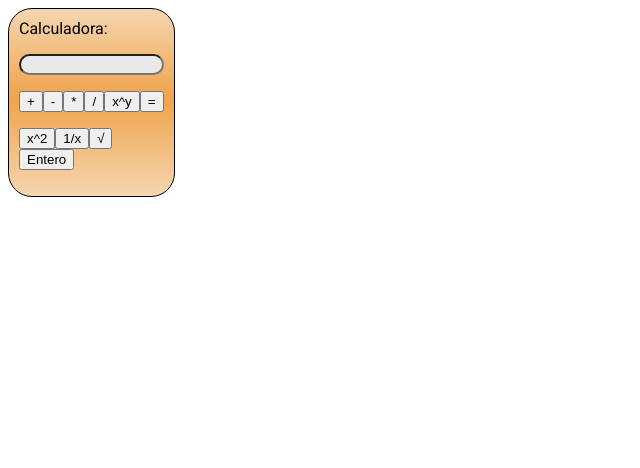
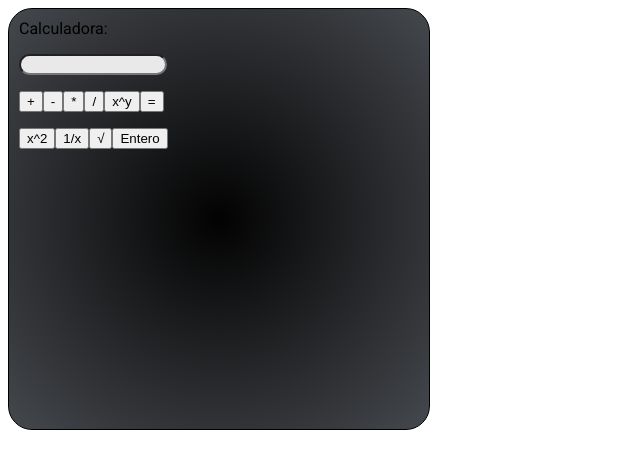
Before and after one commit to JosepPablo/RoundCalculator, a plain HTML site: page www/index.html in a window 1280 px wide. Shown: the whole page, without its empty margins (0-640 px from the left). Drawn offline with Linux system fonts and the light colour scheme.

Commit message:
gradiente

```diff
--- a/www/index.html
+++ b/www/index.html
@@ -6,34 +6,7 @@
     <meta charset="UTF-8">
     <meta name="viewport" content="width=device-width, initial-scale=1">
     <link href="https://fonts.googleapis.com/css?family=Roboto" rel="stylesheet" type="text/css">
-    <style>
-        body {
-            font-family: 'Roboto', sans-serif;
-            display: flex;
-        }
-
-        p {
-            display: flex;
-            flex-flow: row wrap;
-        }
-
-        #container {
-
-            border-radius: 24px 24px 24px 24px;
-            border: 1px solid black;
-            background: linear-gradient(to bottom, rgba(245, 214, 177, 1) 0%, rgba(240, 163, 74, 1) 48%, rgba(245, 214, 177, 1) 100%);
-            margin: 0;
-            padding: 10px;
-            width: 145px;
-        }
-
-        #num {
-            background-color: #E9E9E9;
-            font-weight: bold;
-            border-radius: 24px 24px 24px 24px;
-            width: 140px;
-        }
-    </style>
+    <link rel="stylesheet" type="text/css" href="roundcss.css" />
     <script type="text/javascript">
         var num, acc = 0,
             op = "";
--- /dev/null
+++ b/www/roundcss.css
@@ -0,0 +1,28 @@
+ body {
+     font-family: 'Roboto', sans-serif;
+     display: flex;
+ }
+
+ p {
+     display: flex;
+     flex-flow: row wrap;
+ }
+
+ #container {
+     width: 400px;
+     height: 400px;
+     border-radius: 24px 24px 24px 24px;
+     border: 1px solid black;
+     background: radial-gradient(ellipse at center, rgba(2, 2, 2, 1) 0%, rgba(69, 72, 77, 1) 100%, rgba(69, 72, 77, 1) 100%);
+     /* W3C, IE10+, FF16+, Chrome26+, Opera12+, Safari7+ */
+     /*background: linear-gradient(to bottom, rgba(245, 214, 177, 1) 0%, rgba(240, 163, 74, 1) 48%, rgba(245, 214, 177, 1) 100%);*/
+     margin: 0;
+     padding: 10px;
+ }
+
+ #num {
+     background-color: #E9E9E9;
+     font-weight: bold;
+     border-radius: 24px 24px 24px 24px;
+     width: 140px;
+ }
```
